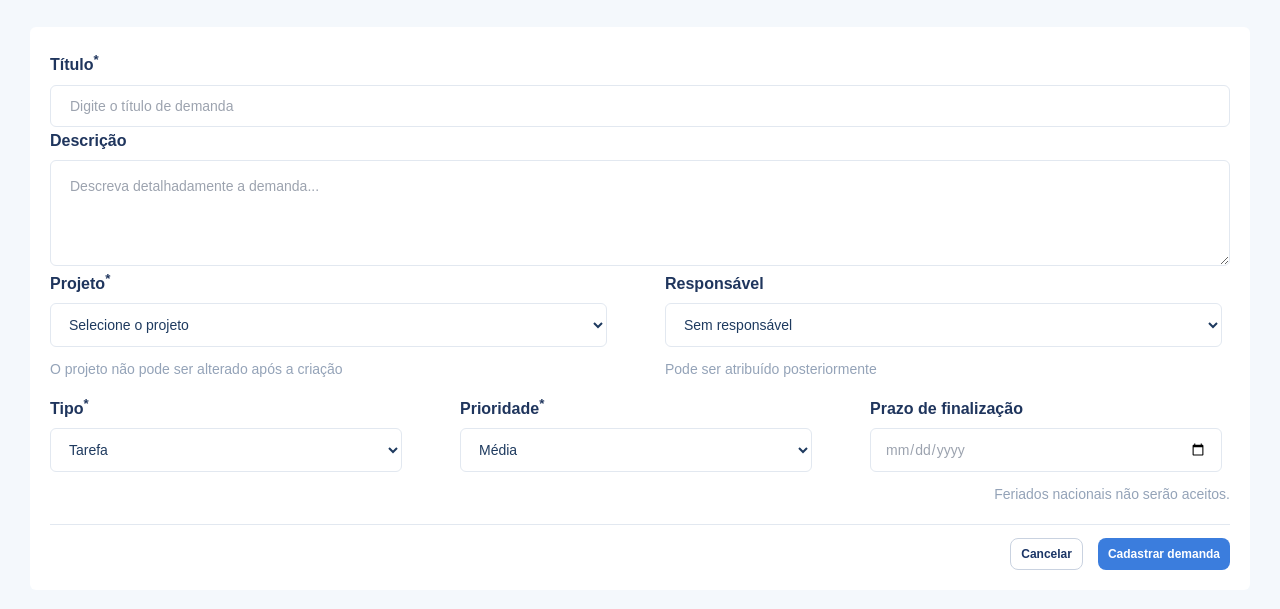
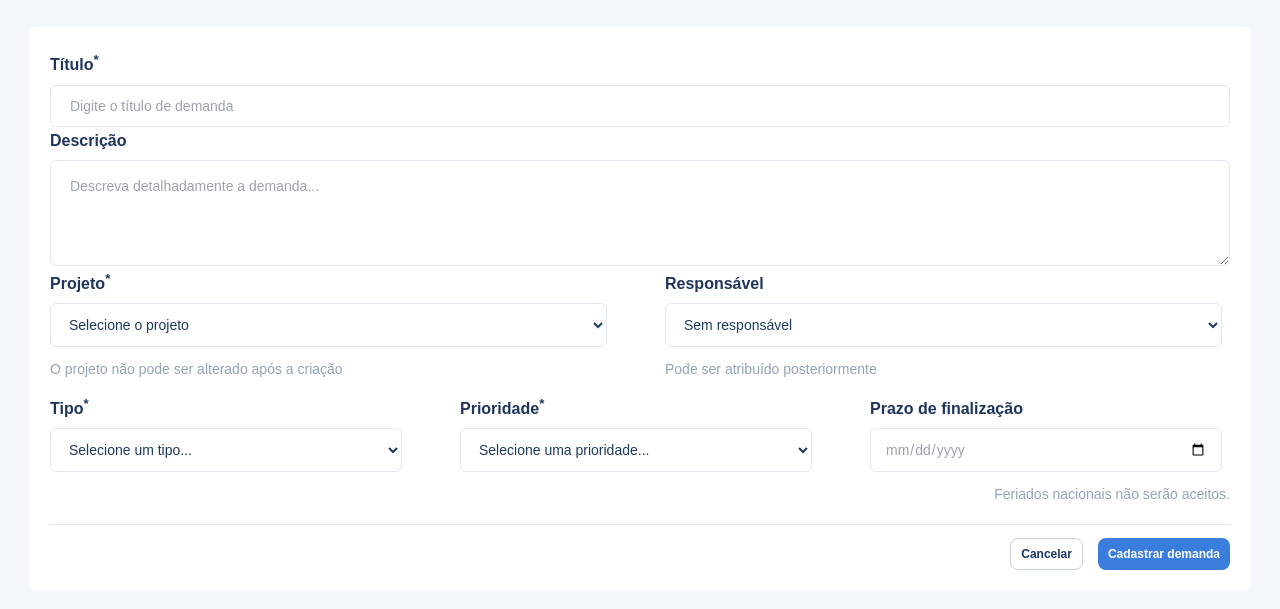
Before and after one commit to leonardosgp7/PI-II-TIME-N2, a plain HTML site: page paginas/nova_demanda.html in a window 1280 px wide. Shown: the part 205-814 px from the top of the page. Drawn offline with Linux system fonts and the light colour scheme.

Commit message:
Added more option in select

```diff
--- a/paginas/nova_demanda.html
+++ b/paginas/nova_demanda.html
@@ -85,14 +85,20 @@
             <div class="campo">
                 <label for="tipo">Tipo<sup>*</sup></label>
                 <select id="tipo">
-                    <option>Tarefa</option>
+                    <option value="">Selecione um tipo...</option>
+                    <opition value="tipo">Projeto</opition>
+                    <option value="tipo">Tarefa</option>
+                    <option value="tipo">Trabalho</option>
                 </select>
             </div>
 
             <div class="campo">
                 <label for="prioridade">Prioridade<sup>*</sup></label>
                 <select id="prioridade">
-                    <option>Média</option>
+                    <option value="">Selecione uma prioridade...</option>
+                    <option value="prioridade">Fácil</option>
+                    <option value="prioridade">Média</option>
+                    <option value="prioridade">Difícil</option>
                 </select>
             </div>
 
```
